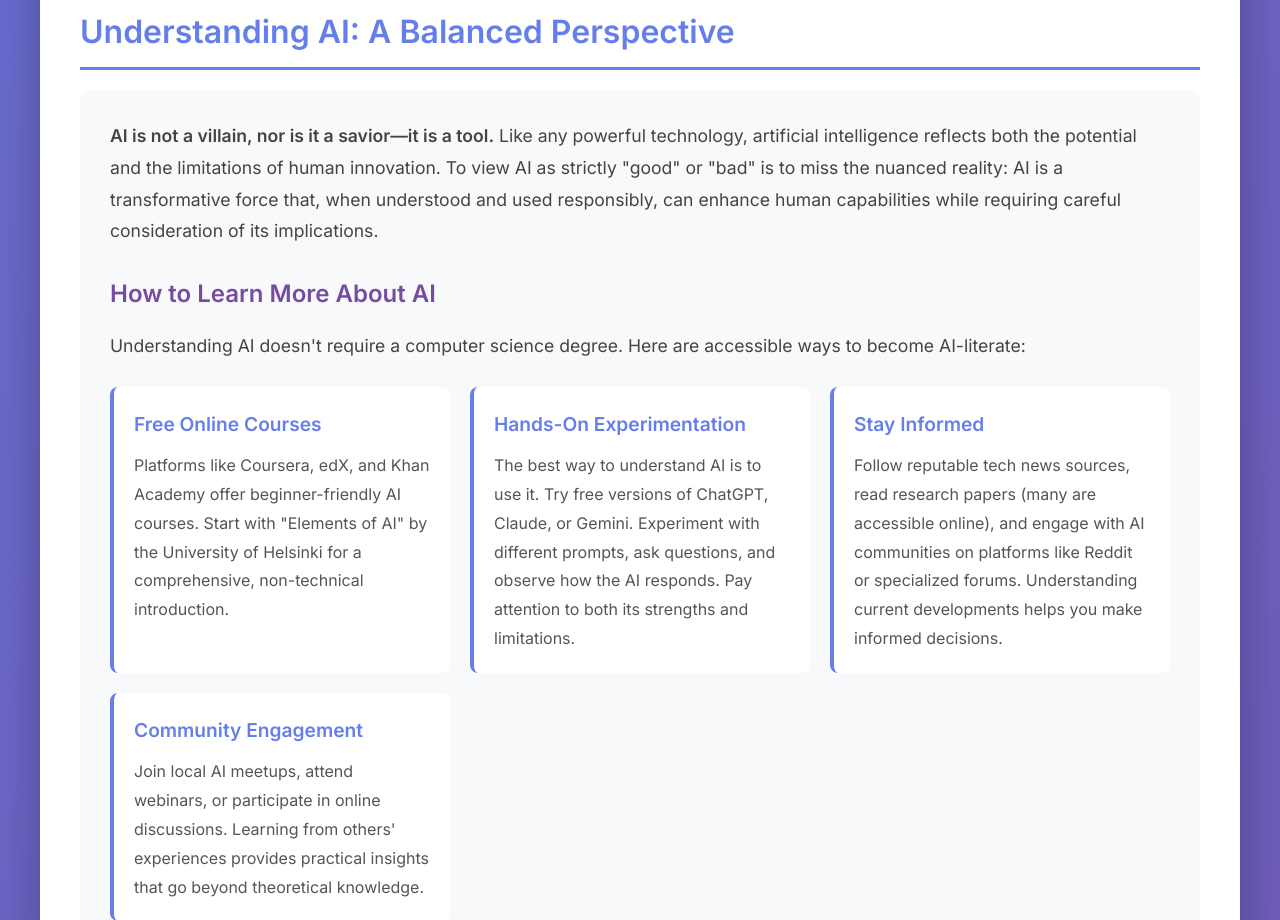
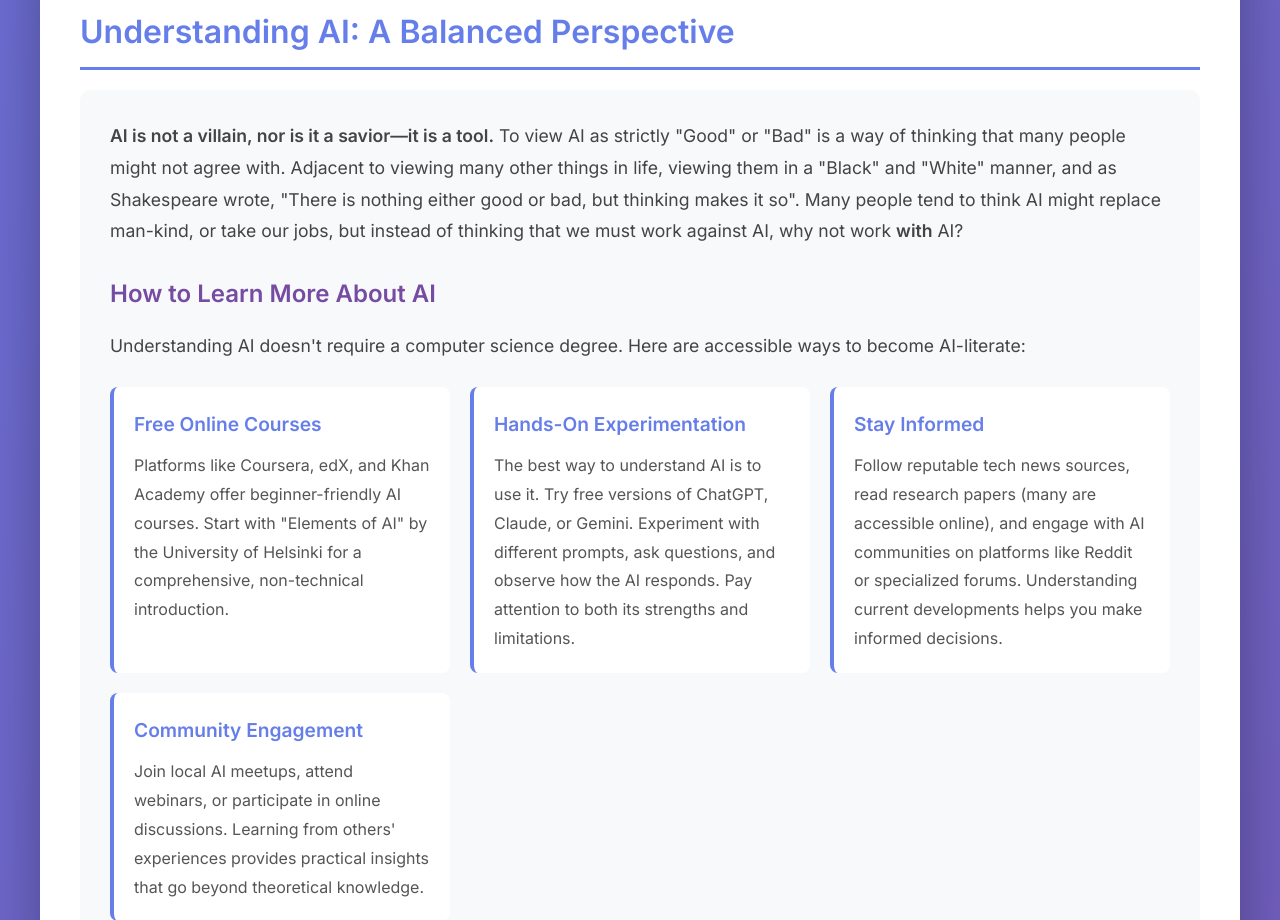
Before and after one commit to abdelrqzzaq/FALL-2025-Collaborative-Assignment, a plain HTML site: page index.html in a window 1280 px wide. Shown: the part 2640-3560 px from the top of the page. Drawn offline with Linux system fonts and the light colour scheme.

```diff
--- a/index.html
+++ b/index.html
@@ -119,7 +119,7 @@
             <section id="understanding-ai">
                 <h2>Understanding AI: A Balanced Perspective</h2>
                 <div class="understanding-content">
-                    <p><strong>AI is not a villain, nor is it a savior—it is a tool.</strong> Like any powerful technology, artificial intelligence reflects both the potential and the limitations of human innovation. To view AI as strictly "good" or "bad" is to miss the nuanced reality: AI is a transformative force that, when understood and used responsibly, can enhance human capabilities while requiring careful consideration of its implications.</p>
+                    <p><strong>AI is not a villain, nor is it a savior—it is a tool.</strong> To view AI as strictly "Good" or "Bad" is a way of thinking that many people might not agree with. Adjacent to viewing many other things in life, viewing them in a "Black" and "White" manner, and as Shakespeare wrote, "There is nothing either good or bad, but thinking makes it so". Many people tend to think AI might replace man-kind, or take our jobs, but instead of thinking that we must work against AI, why not work <strong>with</strong> AI?</strong></p>
 
                     <h3>How to Learn More About AI</h3>
                     <p>Understanding AI doesn't require a computer science degree. Here are accessible ways to become AI-literate:</p>
```
